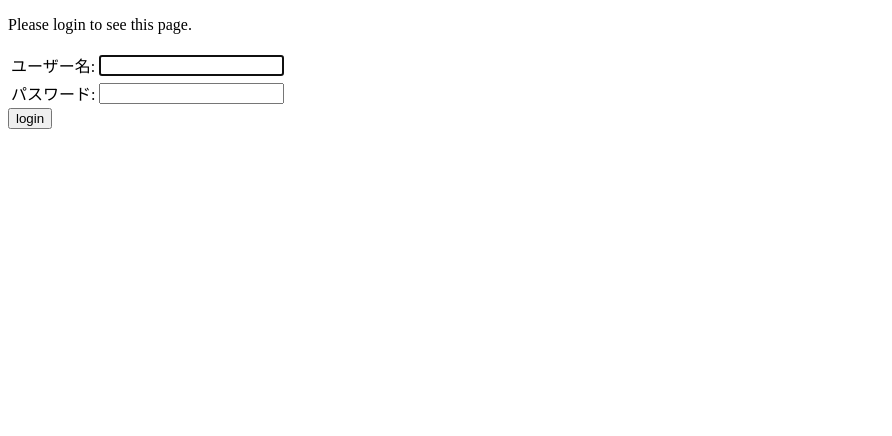
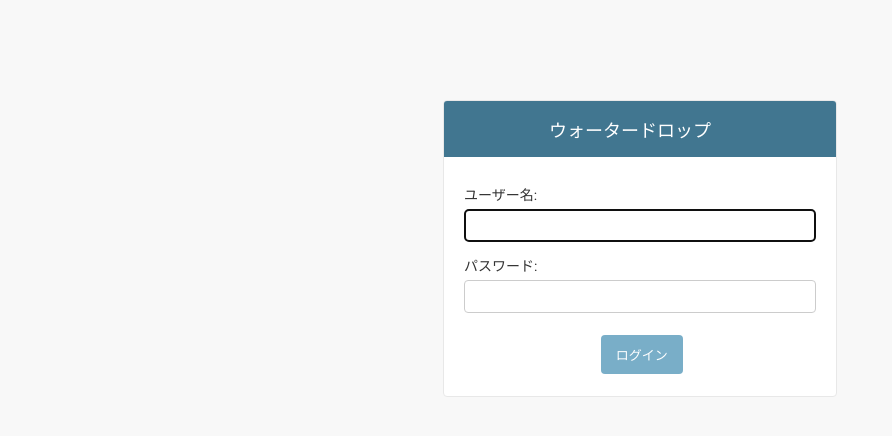
Before and after one commit to koni0626/waterDrop, a Django app: page /accounts/login/?next=/ in a window 1280 px wide. Shown: the top 436 px of the page, without its empty margins (0-892 px from the left). Run offline with Django 3.2, Linux system fonts and the light colour scheme.

Commit message:
ログイン画面修正

```diff
--- a/waterDrop/templates/registration/login.html
+++ b/waterDrop/templates/registration/login.html
@@ -1,42 +1,90 @@
+
 <!DOCTYPE html>
-<html lang="en">
+
+<html lang="ja" >
 <head>
-    <meta charset="UTF-8">
-    <title>Title</title>
+<title>ログイン | 管理画面</title>
+<link rel="stylesheet" type="text/css" href="/static/admin/css/base.css">
+<link rel="stylesheet" type="text/css" href="/static/admin/css/login.css">
+
+
+
+
+
+    <meta name="viewport" content="user-scalable=no, width=device-width, initial-scale=1.0, maximum-scale=1.0">
+    <link rel="stylesheet" type="text/css" href="/static/admin/css/responsive.css">
+
+
+<meta name="robots" content="NONE,NOARCHIVE">
 </head>
-<body>
 
-{% block content %}
 
-{% if form.errors %}
-<p>Your username and password didn't match. Please try again.</p>
-{% endif %}
+<body class=" login"
+  data-admin-utc-offset="32400">
 
-{% if next %}
-    {% if user.is_authenticated %}
-    <p>Your account doesn't have access to this page. To proceed,
-    please login with an account that has access.</p>
-    {% else %}
-    <p>Please login to see this page.</p>
-    {% endif %}
-{% endif %}
+<!-- Container -->
+<div id="container">
 
-<form method="post" action="{% url 'login' %}">
-{% csrf_token %}
-<table>
-<tr>
-    <td>{{ form.username.label_tag }}</td>
-    <td>{{ form.username }}</td>
-</tr>
-<tr>
-    <td>{{ form.password.label_tag }}</td>
-    <td>{{ form.password }}</td>
-</tr>
-</table>
 
-<input type="submit" value="login" />
-<input type="hidden" name="next" value="{{ next }}" />
+    <!-- Header -->
+    <div id="header">
+        <div id="branding">
+
+<h1 id="site-name"><a href="/admin/">ウォータードロップ</a></h1>
+
+        </div>
+
+
+    </div>
+    <!-- END Header -->
+
+
+
+
+
+
+
+    <!-- Content -->
+    <div id="content" class="colM">
+
+
+
+
+
+
+
+<div id="content-main">
+
+
+
+<form action="{% url 'login' %}" method="post" id="login-form">
+    {% csrf_token %}
+  <div class="form-row">
+
+    <label class="required" for="id_username">ユーザー名:</label> {{ form.username }}
+  </div>
+  <div class="form-row">
+
+    <label class="required" for="id_password">パスワード:</label> {{ form.password }}
+    <input type="hidden" name="next" value="{{ next }}">
+  </div>
+
+
+  <div class="submit-row">
+    <label>&nbsp;</label><input type="submit" value="ログイン">
+  </div>
 </form>
-{% endblock %}
+
+</div>
+
+
+        <br class="clear">
+    </div>
+    <!-- END Content -->
+
+    <div id="footer"></div>
+</div>
+<!-- END Container -->
+
 </body>
 </html>
--- a/waterDrop/waterDropApp/urls.py
+++ b/waterDrop/waterDropApp/urls.py
@@ -6,6 +6,6 @@ admin.site.site_header = 'ウォータードロップ'
 admin.site.index_title = 'メニュー'
 
 urlpatterns = [
-    path('', views.login, name='login'),
+    path('', views.main, name='main'),
     path('waterDropApp/', views.main, name='main'),
 ]
--- a/waterDrop/waterDropApp/views.py
+++ b/waterDrop/waterDropApp/views.py
@@ -18,7 +18,6 @@ def main(request):
 '''
 ログイン画面表示
 '''
-#@login_required
 def login(request):
     print("hello login")
     return render(request, 'waterDropApp/login.html',{})
```
